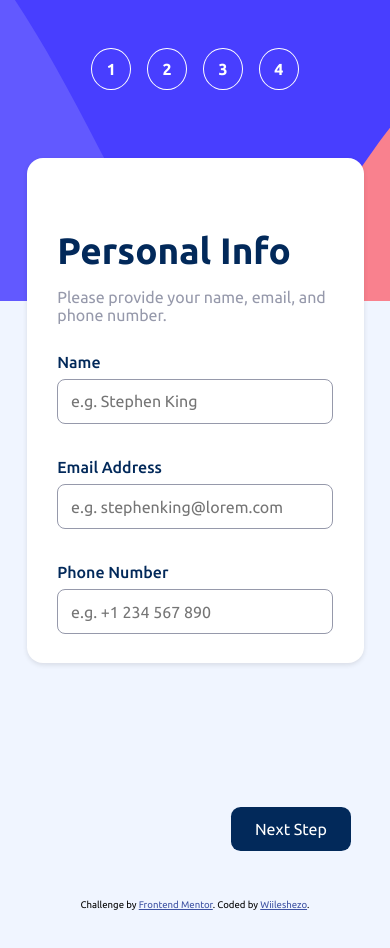
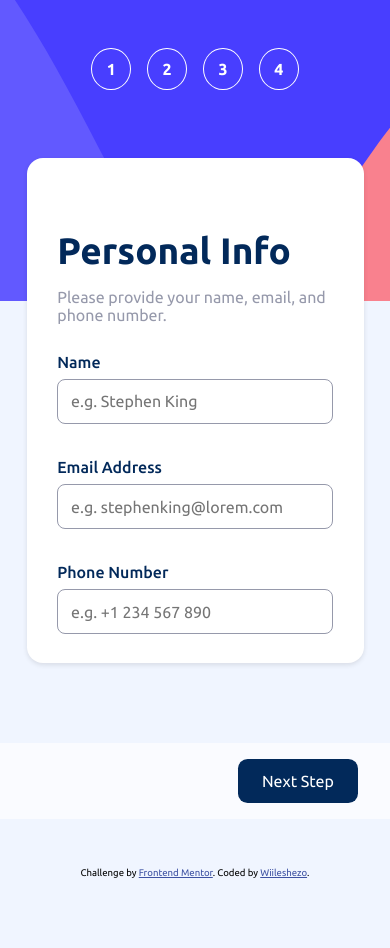
Before and after one commit to Wiileshezo/multi-step-form-main, a Vue app: page / in a window 390 px wide. Shown: the top 948 px of the page. After the commit the page ends 926 px from the top, so only its background shows below. Built offline with nearby package versions, Linux system fonts and the light colour scheme.

Commit message:
edit height card + delete comment + add nextBtn computed

```diff
--- a/src/App.vue
+++ b/src/App.vue
@@ -9,16 +9,6 @@ const formStore = useFormStore();
 <template>
   <mobile-navbar />
   <MultiStepForm class="multi-step-form" />
-  <!-- <base-card class="btn-card">
-    <base-button
-      class="next-btn"
-      mode="primary"
-      type="button"
-      @click="formStore.nextStep"
-    >
-      Next Step
-    </base-button>
-  </base-card> -->
   <base-card class="btn-card btn-position display-flex gap1">
     <base-button
       type="button"
@@ -48,13 +38,14 @@ const formStore = useFormStore();
 
 .btn-card {
   display: none;
-  padding: 4rem 0 0;
-  place-self: center;
-  width: 80vw;
+  padding: 1rem 2rem;
+  border-radius: 0;
+  background-color: var(--Blue50);
+  margin-top: 5rem;
+  /* place-self: center;
+  width: 80vw; */
 }
 .next-btn {
-  margin-top: 5rem;
-
   margin-left: auto;
 }
 
--- a/src/components/views/MultiStepForm.vue
+++ b/src/components/views/MultiStepForm.vue
@@ -16,7 +16,7 @@ import DesktopSidebar from "./DesktopSidebar.vue";
   gap: 1rem;
   flex-direction: row;
   width: 70vw;
-  height: 70vh;
+  min-height: 70vh;
   margin-top: 5rem;
 }
 .card {
@@ -28,7 +28,7 @@ import DesktopSidebar from "./DesktopSidebar.vue";
   .multi-step-container {
     flex-direction: column;
     margin-top: -17vh;
-    height: max-content;
+    min-height: max-content;
   }
 
   .sidebar-container-mobile {
--- a/src/components/views/StepNavigation.vue
+++ b/src/components/views/StepNavigation.vue
@@ -43,7 +43,7 @@ const currentComponent = computed(() => steps[formStore.step]);
           @click="formStore.handleNext"
           v-if="formStore.showNextStep"
         >
-          Next Step
+          {{ formStore.nextBtn }}
         </base-button>
       </base-card>
     </form>
--- a/src/css/style.css
+++ b/src/css/style.css
@@ -87,7 +87,6 @@ body {
 }
 
 .btn-card {
-  /* margin-top: 3rem; */
   display: flex;
   place-self: normal;
   align-items: flex-end;
--- a/src/store/formStore.js
+++ b/src/store/formStore.js
@@ -92,6 +92,10 @@ export const useFormStore = defineStore("form", () => {
     return step.value < 5;
   });
 
+  const nextBtn = computed(() => {
+    return step.value === 4 ? "Confirm" : "Next Step";
+  });
+
   // =================
   // navigation logic
   // =================
@@ -143,7 +147,7 @@ export const useFormStore = defineStore("form", () => {
     // ui
     showGoBack,
     showNextStep,
-
+    nextBtn,
     // actions
     addUser,
     addPlan,
```
